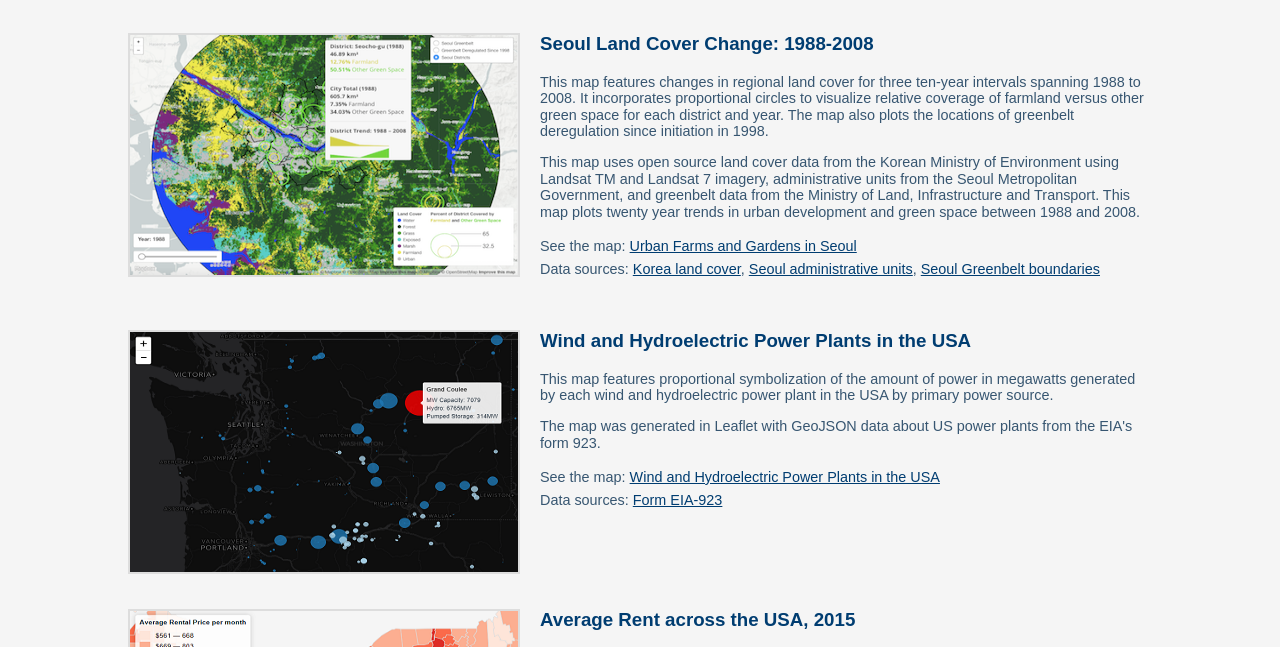
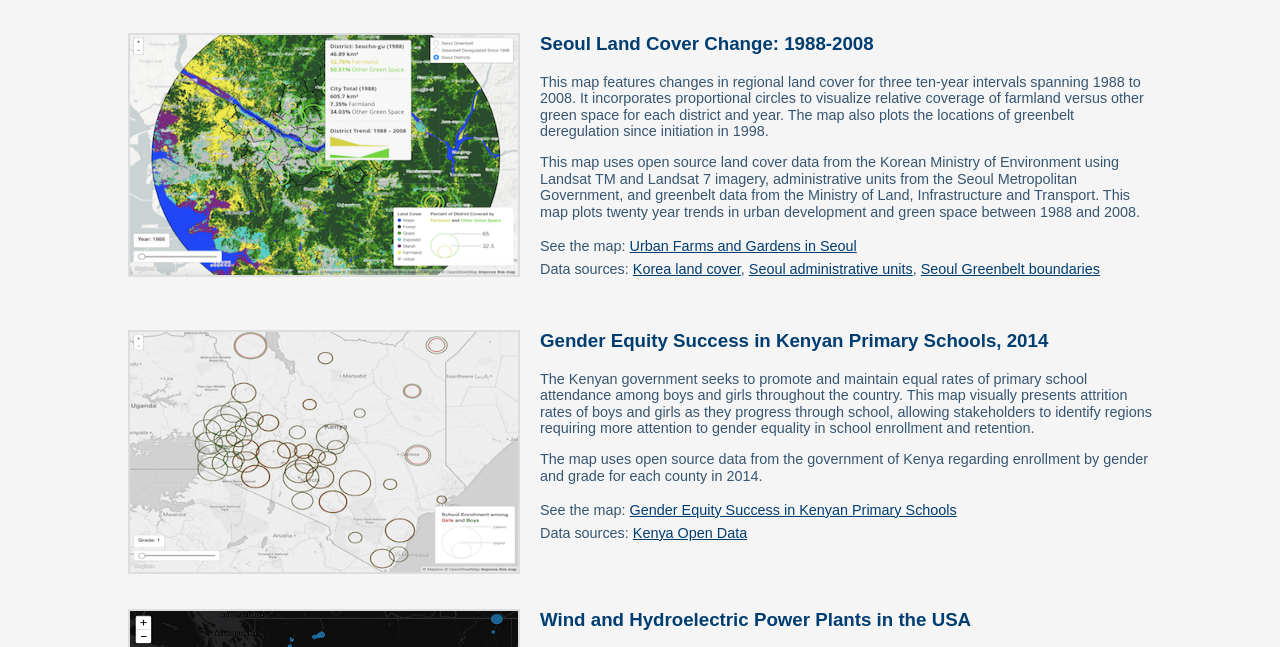
Before and after one commit to jebowe3/Map-Portfolio, a plain HTML site: page index.html in a window 1280 px wide. Shown: the part 101-748 px from the top of the page. Drawn offline with nearby package versions, Linux system fonts and the light colour scheme; a web font is replaced by a local one.

Commit message:
Push edits

```diff
--- a/index.html
+++ b/index.html
@@ -103,6 +103,17 @@
   </section>
 
   <section class="project">
+    <a target='_blank' href="https://jebowe3.github.io/Kenya_Education/index.html"><img src="images/Kenya-Education.png" alt="A proportional circle map of primary school enrollment and retention by grade and gender throughout Kenya in 2014" class="project-image" /></a>
+    <h3>Gender Equity Success in Kenyan Primary Schools, 2014</h3>
+    <p>The Kenyan government seeks to promote and maintain equal rates of primary school attendance among boys and girls throughout the country. This map visually presents attrition rates of boys and girls as they progress through school, allowing stakeholders to identify regions requiring more attention to gender equality in school enrollment and retention.</p>
+    <p>The map uses open source data from the government of Kenya regarding enrollment by gender and grade for each county in 2014. </p>
+    <ul>
+      <li>See the map: <a target='_blank' href="https://jebowe3.github.io/Kenya_Education/index.html">Gender Equity Success in Kenyan Primary Schools</a></li>
+      <li>Data sources: <a target='_blank' href="https://icta-kenyaopendata.opendata.arcgis.com/datasets/national-boys-and-girls-enrollments-per-class-for-primary-school-education">Kenya Open Data</a></li>
+    </ul>
+  </section>
+
+  <section class="project">
     <a target='_blank' href="https://jebowe3.github.io/prop-symbol-wind-hydro/"><img src="images/prop-symbol-wind-hydro_resize.png" alt="A proportional symbol map of wind and hydroelectric power plants in the USA" class="project-image" /></a>
     <h3>Wind and Hydroelectric Power Plants in the USA</h3>
     <p>This map features proportional symbolization of the amount of power in megawatts generated by each wind and hydroelectric power plant in the USA by primary power source.</p>
```
Also changed, not shown: images/Kenya-Education.png (added).
